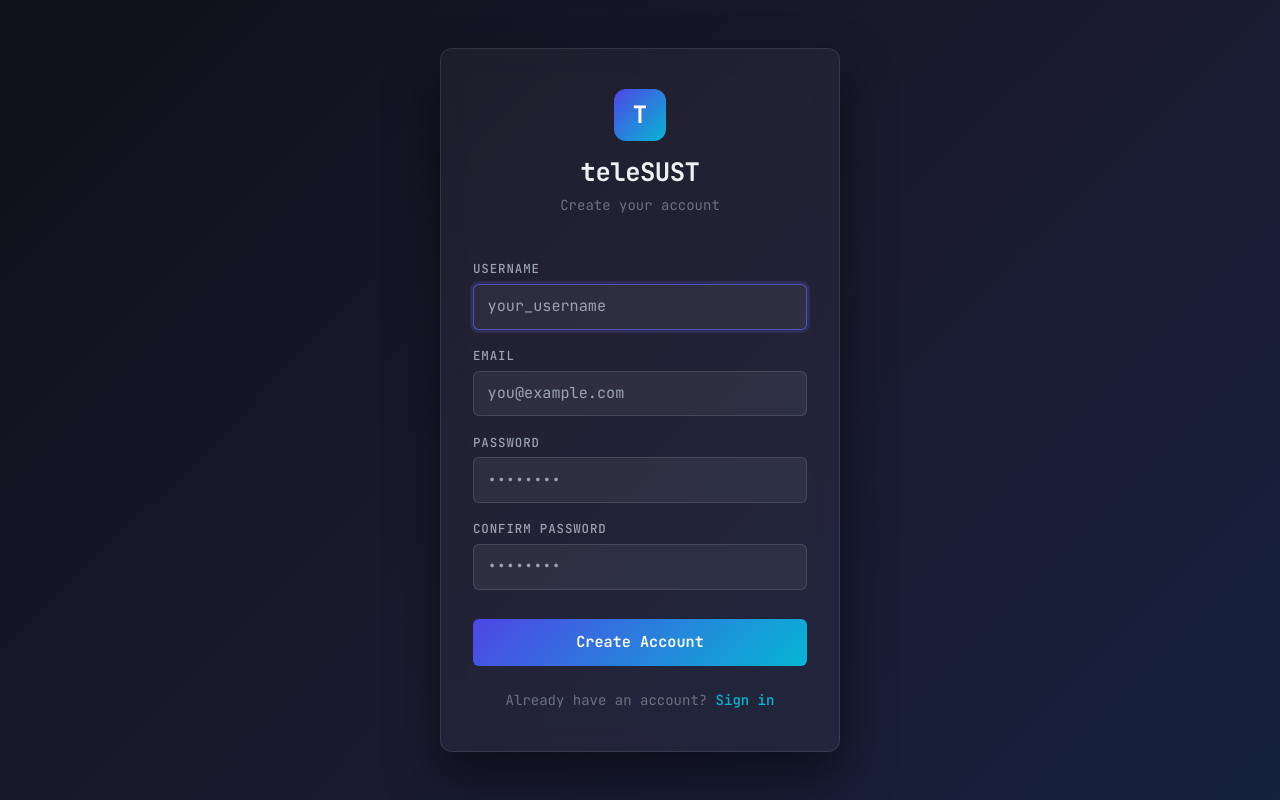
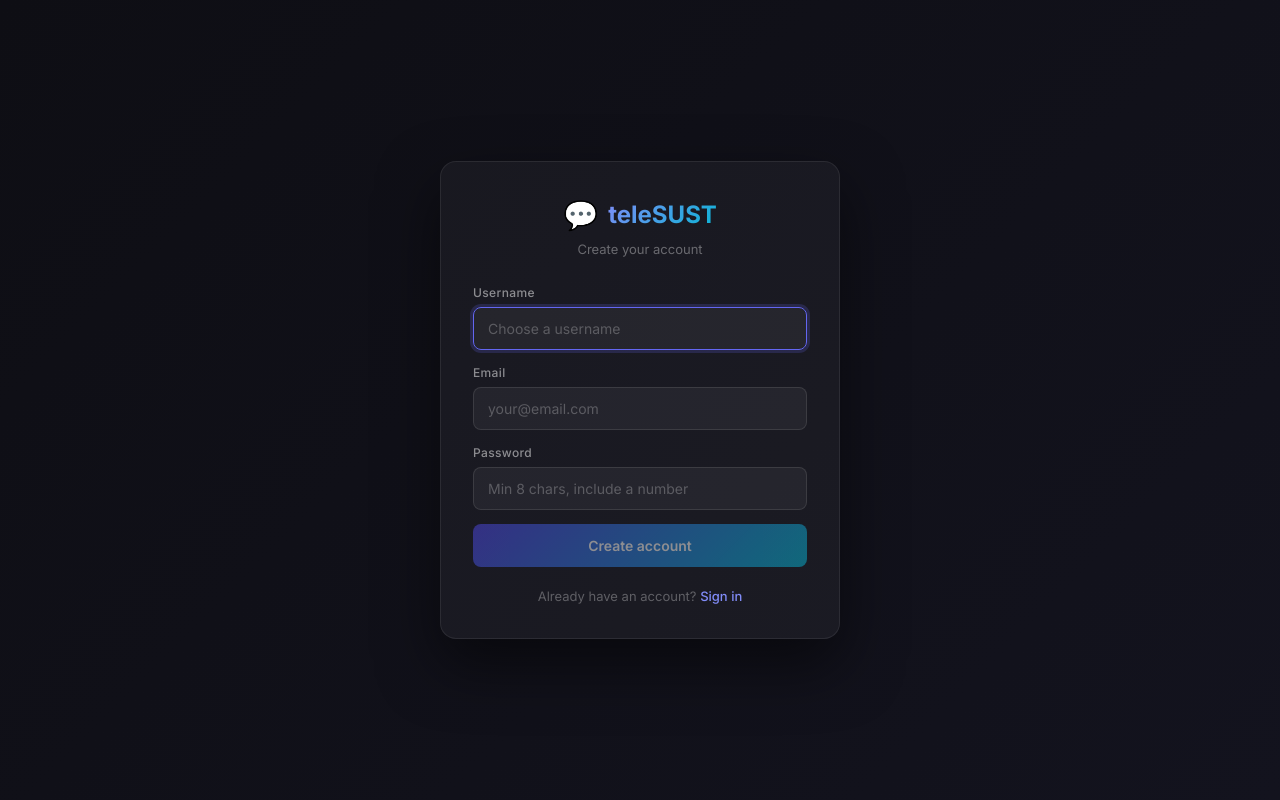
Before and after one commit to ashrafulishti/teleSUST-frontend, a React (Vite) app: page /register in a window 1280 px wide. Built offline with nearby package versions, Linux system fonts and the light colour scheme.

Commit message:
Update RegisterPage.jsx

```diff
--- a/src/pages/RegisterPage.jsx
+++ b/src/pages/RegisterPage.jsx
@@ -1,159 +1,159 @@
 /**
  * src/pages/RegisterPage.jsx
  *
- * FIX (Bug 7): Same focus-ring fix as LoginPage — replaced inline style
- * inputs with className="tele-input" + injected <style> block.
+ * Fixes:
+ * - Error from duplicate username/email now shows inline under the form
+ * - Validation errors from Pydantic (422) are extracted and displayed
+ * - Never crashes the page
+ * - Mobile responsive
  */
 
 import { useState } from 'react'
 import { Link, useNavigate } from 'react-router-dom'
-import { register } from '../services/authService'
-
-const FIELDS = [
-  { id: 'username',        label: 'Username',         type: 'text',     autoComplete: 'username',     placeholder: 'your_username' },
-  { id: 'email',           label: 'Email',            type: 'email',    autoComplete: 'email',        placeholder: 'you@example.com' },
-  { id: 'password',        label: 'Password',         type: 'password', autoComplete: 'new-password', placeholder: '••••••••' },
-  { id: 'confirmPassword', label: 'Confirm Password', type: 'password', autoComplete: 'new-password', placeholder: '••••••••' },
-]
+import { useAuth } from '../context/AuthContext'
 
 export default function RegisterPage() {
+  const { loginUser } = useAuth()
   const navigate = useNavigate()
 
-  const [formData, setFormData] = useState({
-    username: '', email: '', password: '', confirmPassword: '',
-  })
-  const [error, setError]           = useState('')
-  const [isSubmitting, setIsSubmitting] = useState(false)
+  const [username, setUsername] = useState('')
+  const [email,    setEmail]    = useState('')
+  const [password, setPassword] = useState('')
+  const [error,    setError]    = useState('')
+  const [loading,  setLoading]  = useState(false)
 
-  function handleChange(e) {
-    const { name, value } = e.target
-    setFormData(prev => ({ ...prev, [name]: value }))
-    if (error) setError('')
+  function extractError(err) {
+    const data = err?.response?.data
+    if (!data) return err?.message ?? 'Registration failed. Please try again.'
+    // Pydantic 422 returns { detail: [ { msg, loc } ] }
+    if (Array.isArray(data.detail)) {
+      return data.detail.map(d => d.msg).join(' · ')
+    }
+    if (typeof data.detail === 'string') return data.detail
+    return 'Registration failed. Please try again.'
   }
 
   async function handleSubmit(e) {
     e.preventDefault()
-
-    if (formData.password !== formData.confirmPassword) {
-      setError('Passwords do not match.')
-      return
-    }
-
-    setIsSubmitting(true)
+    if (!username.trim() || !email.trim() || !password) return
     setError('')
+    setLoading(true)
     try {
-      await register({
-        username: formData.username,
-        email:    formData.email,
-        password: formData.password,
-      })
-      navigate('/login', { state: { registered: true } })
+      // Register then auto-login
+      const { registerUser } = await import('../services/authService')
+      await registerUser({ username: username.trim(), email: email.trim(), password })
+      await loginUser(username.trim(), password)
+      navigate('/dashboard', { replace: true })
     } catch (err) {
-      const detail = err.response?.data?.detail
-      if (typeof detail === 'string') {
-        setError(detail)
-      } else if (Array.isArray(detail)) {
-        setError(detail.map(d => d.msg).join(', '))
-      } else {
-        setError('Registration failed. Please try again.')
-      }
+      setError(extractError(err))
     } finally {
-      setIsSubmitting(false)
+      setLoading(false)
     }
   }
 
   return (
     <div style={styles.page}>
-      {/* ── Focus ring styles ── */}
       <style>{`
         .tele-input {
-          width: 100%;
-          box-sizing: border-box;
-          background: rgba(255,255,255,0.06);
-          border: 1px solid rgba(255,255,255,0.12);
-          border-radius: 6px;
-          color: #e5e7eb;
-          font-size: 0.95rem;
-          padding: 0.65rem 0.85rem;
+          width: 100%; box-sizing: border-box;
+          background: rgba(255,255,255,0.05);
+          border: 1px solid rgba(255,255,255,0.1);
+          border-radius: 8px; padding: 10px 14px;
+          color: #e5e7eb; font-size: 14px;
+          font-family: 'Inter', sans-serif;
+          transition: border-color 0.2s, box-shadow 0.2s;
           outline: none;
-          transition: border-color 0.18s, box-shadow 0.18s;
-          font-family: inherit;
         }
         .tele-input:focus {
-          border-color: rgba(99,102,241,0.7);
-          box-shadow: 0 0 0 3px rgba(99,102,241,0.18);
+          border-color: #6366f1;
+          box-shadow: 0 0 0 3px rgba(99,102,241,0.2);
         }
-        .tele-input:disabled {
-          opacity: 0.5;
-          cursor: not-allowed;
+        .tele-input:hover:not(:focus) {
+          border-color: rgba(255,255,255,0.2);
         }
+        .tele-input::placeholder { color: rgba(255,255,255,0.25); }
+        .tele-input:disabled { opacity: 0.5; cursor: not-allowed; }
         .tele-btn {
-          margin-top: 1.5rem;
-          padding: 0.75rem;
+          width: 100%; padding: 11px;
           background: linear-gradient(135deg, #4f46e5, #06b6d4);
-          border: none;
-          border-radius: 6px;
-          color: #fff;
-          font-size: 0.95rem;
-          font-weight: 600;
-          cursor: pointer;
-          font-family: inherit;
-          width: 100%;
+          border: none; border-radius: 8px;
+          color: #fff; font-size: 14px; font-weight: 600;
+          font-family: 'Inter', sans-serif; cursor: pointer;
           transition: opacity 0.2s, box-shadow 0.2s;
         }
         .tele-btn:hover:not(:disabled) {
-          opacity: 0.92;
-          box-shadow: 0 4px 20px rgba(79,70,229,0.35);
+          opacity: 0.9;
+          box-shadow: 0 4px 20px rgba(79,70,229,0.4);
         }
-        .tele-btn:focus-visible {
-          outline: 2px solid rgba(99,102,241,0.8);
-          outline-offset: 2px;
-        }
-        .tele-btn:disabled {
-          opacity: 0.55;
-          cursor: not-allowed;
-        }
+        .tele-btn:disabled { opacity: 0.5; cursor: not-allowed; }
+        .tele-btn:focus-visible { outline: 2px solid #6366f1; outline-offset: 2px; }
       `}</style>
 
       <div style={styles.card}>
-        <div style={styles.header}>
-          <div style={styles.logoMark}>T</div>
-          <h1 style={styles.title}>teleSUST</h1>
-          <p style={styles.subtitle}>Create your account</p>
+        <div style={styles.logo}>
+          <span style={styles.logoIcon}>💬</span>
+          <h1 style={styles.logoText}>teleSUST</h1>
         </div>
+        <p style={styles.subtitle}>Create your account</p>
 
         {error && (
-          <div style={styles.errorBanner} role="alert">
-            <span>⚠</span> {error}
+          <div style={styles.errorBanner}>
+            <span style={{ fontSize: 14 }}>⚠</span>
+            <span>{error}</span>
           </div>
         )}
 
-        <form onSubmit={handleSubmit} style={styles.form} noValidate>
-          {FIELDS.map(({ id, label, type, autoComplete, placeholder }, i) => (
-            <div key={id}>
-              <label style={styles.label} htmlFor={id}>{label}</label>
-              <input
-                id={id}
-                name={id}
-                type={type}
-                autoComplete={autoComplete}
-                required
-                autoFocus={i === 0}
-                placeholder={placeholder}
-                value={formData[id]}
-                onChange={handleChange}
-                className="tele-input"
-                disabled={isSubmitting}
-              />
-            </div>
-          ))}
+        <form onSubmit={handleSubmit} style={styles.form}>
+          <div style={styles.field}>
+            <label style={styles.label}>Username</label>
+            <input
+              className="tele-input"
+              type="text"
+              placeholder="Choose a username"
+              value={username}
+              onChange={e => { setUsername(e.target.value); setError('') }}
+              disabled={loading}
+              autoComplete="username"
+              autoFocus
+            />
+          </div>
 
-          <button type="submit" className="tele-btn" disabled={isSubmitting}>
-            {isSubmitting ? 'Creating account…' : 'Create Account'}
+          <div style={styles.field}>
+            <label style={styles.label}>Email</label>
+            <input
+              className="tele-input"
+              type="email"
+              placeholder="your@email.com"
+              value={email}
+              onChange={e => { setEmail(e.target.value); setError('') }}
+              disabled={loading}
+              autoComplete="email"
+            />
+          </div>
+
+          <div style={styles.field}>
+            <label style={styles.label}>Password</label>
+            <input
+              className="tele-input"
+              type="password"
+              placeholder="Min 8 chars, include a number"
+              value={password}
+              onChange={e => { setPassword(e.target.value); setError('') }}
+              disabled={loading}
+              autoComplete="new-password"
+            />
+          </div>
+
+          <button
+            className="tele-btn"
+            type="submit"
+            disabled={loading || !username.trim() || !email.trim() || !password}
+          >
+            {loading ? 'Creating account…' : 'Create account'}
           </button>
         </form>
 
-        <p style={styles.footerText}>
+        <p style={styles.switchText}>
           Already have an account?{' '}
           <Link to="/login" style={styles.link}>Sign in</Link>
         </p>
@@ -168,48 +168,82 @@ const styles = {
     display: 'flex',
     alignItems: 'center',
     justifyContent: 'center',
-    background: 'linear-gradient(135deg, #0f0f1a 0%, #1a1a2e 50%, #16213e 100%)',
-    fontFamily: "'JetBrains Mono', 'Fira Code', monospace",
+    background: 'linear-gradient(135deg, #0e0e14 0%, #13131e 100%)',
     padding: '1rem',
+    fontFamily: "'Inter', sans-serif",
   },
   card: {
+    width: '100%',
+    maxWidth: 400,
     background: 'rgba(255,255,255,0.04)',
-    border: '1px solid rgba(255,255,255,0.10)',
-    borderRadius: '12px',
-    padding: '2.5rem 2rem',
-    width: '100%',
-    maxWidth: '400px',
-    boxShadow: '0 25px 50px rgba(0,0,0,0.5)',
-    backdropFilter: 'blur(12px)',
+    border: '1px solid rgba(255,255,255,0.08)',
+    borderRadius: 16,
+    padding: '2rem',
+    boxShadow: '0 25px 60px rgba(0,0,0,0.5)',
   },
-  header:     { textAlign: 'center', marginBottom: '2rem' },
-  logoMark: {
-    display: 'inline-flex', alignItems: 'center', justifyContent: 'center',
-    width: '52px', height: '52px', borderRadius: '12px',
-    background: 'linear-gradient(135deg, #4f46e5, #06b6d4)',
-    color: '#fff', fontSize: '1.5rem', fontWeight: 700, marginBottom: '0.75rem',
+  logo: {
+    display: 'flex',
+    alignItems: 'center',
+    justifyContent: 'center',
+    gap: 10,
+    marginBottom: 4,
   },
-  title: {
-    color: '#f0f0f5', fontSize: '1.6rem', fontWeight: 700,
-    margin: '0 0 0.25rem', letterSpacing: '-0.02em',
+  logoIcon: { fontSize: 28 },
+  logoText: {
+    fontSize: 24,
+    fontWeight: 800,
+    color: '#f0f0f5',
+    margin: 0,
+    background: 'linear-gradient(135deg, #818cf8, #06b6d4)',
+    WebkitBackgroundClip: 'text',
+    WebkitTextFillColor: 'transparent',
   },
-  subtitle:   { color: '#6b7280', fontSize: '0.875rem', margin: 0 },
+  subtitle: {
+    textAlign: 'center',
+    color: 'rgba(255,255,255,0.35)',
+    fontSize: 13,
+    marginBottom: 24,
+    marginTop: 4,
+  },
   errorBanner: {
-    background: 'rgba(239,68,68,0.15)',
-    border: '1px solid rgba(239,68,68,0.35)',
-    borderRadius: '6px', color: '#fca5a5', fontSize: '0.875rem',
-    padding: '0.65rem 0.9rem', marginBottom: '1.25rem',
-    display: 'flex', alignItems: 'center', gap: '0.5rem',
+    display: 'flex',
+    alignItems: 'center',
+    gap: 8,
+    padding: '10px 14px',
+    background: 'rgba(239,68,68,0.1)',
+    border: '1px solid rgba(239,68,68,0.25)',
+    borderRadius: 8,
+    color: '#fca5a5',
+    fontSize: 13,
+    marginBottom: 16,
+    lineHeight: 1.4,
   },
-  form:       { display: 'flex', flexDirection: 'column', gap: '0.35rem' },
+  form: {
+    display: 'flex',
+    flexDirection: 'column',
+    gap: 14,
+  },
+  field: {
+    display: 'flex',
+    flexDirection: 'column',
+    gap: 5,
+  },
   label: {
-    display: 'block', color: '#9ca3af', fontSize: '0.78rem', fontWeight: 500,
-    textTransform: 'uppercase', letterSpacing: '0.07em',
-    marginTop: '0.75rem', marginBottom: '0.3rem',
+    fontSize: 12,
+    fontWeight: 500,
+    color: 'rgba(255,255,255,0.5)',
+    letterSpacing: '0.03em',
   },
-  footerText: {
-    textAlign: 'center', color: '#6b7280',
-    fontSize: '0.875rem', marginTop: '1.5rem', marginBottom: 0,
+  switchText: {
+    textAlign: 'center',
+    fontSize: 13,
+    color: 'rgba(255,255,255,0.3)',
+    marginTop: 20,
+    marginBottom: 0,
   },
-  link: { color: '#06b6d4', textDecoration: 'none', fontWeight: 500 },
+  link: {
+    color: '#818cf8',
+    textDecoration: 'none',
+    fontWeight: 500,
+  },
 }
```
